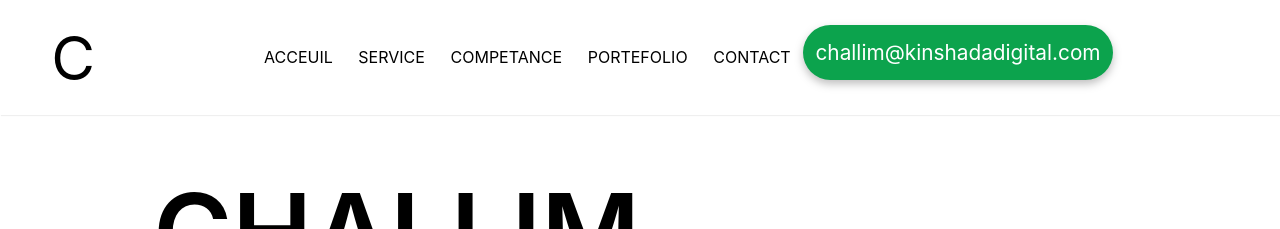
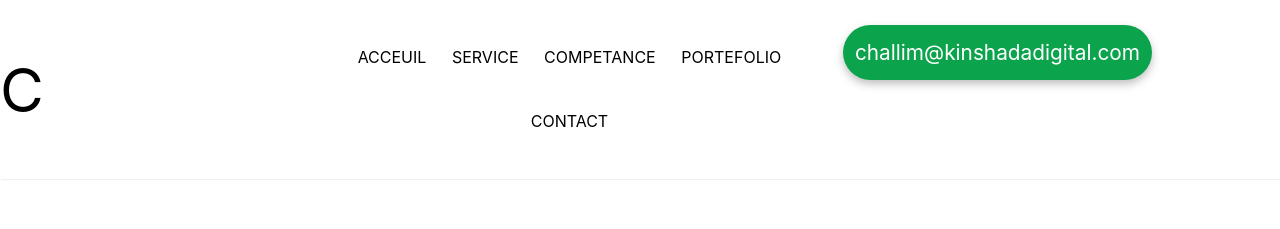
Before and after one commit to Mira-morisho/portefolio-challim, a React (Create React App) app: page / in a window 1280 px wide. Shown: the top 229 px of the page. Built offline with nearby package versions, Linux system fonts and the light colour scheme.

Commit message:
fix:gerer le posictionement du composant header

```diff
--- a/src/Composants/organisms/Header.jsx
+++ b/src/Composants/organisms/Header.jsx
@@ -14,11 +14,15 @@
     <>
       <div>
         <div className="header">
-          <Logo />
+          <div className="headerlogo">
+            <Logo />
+          </div>
+
           <div className={drawMenu ? "navigation" : " navigation hiddenMenu"}>
             <Navbar />
             <Buttonnavbar />
           </div>
+
           <div className="div-hambuger">
             <span className="hamburger" onClick={() => toggleMenu()}>
               {drawMenu ? <AiOutlineClose /> : <AiOutlineMenu />}
--- a/src/styles/Header.css
+++ b/src/styles/Header.css
@@ -1,19 +1,25 @@
 
 
-body{
-    width: 100vw;
-}
+/* body{
+    width: 100%;
+} */
 .header{
 display: flex;
 justify-content: space-between;
-padding: 0 4%;
+/* padding: 0 10%; */
 align-items: center;
 box-shadow: 1px 1px 1px #efefef;
 position: relative;
-width: auto;
+width: 100%;
+}
+.headerlogo{
+    width: 10%;
+    display: flex;
+
 }
 
 .logo{
+
     padding: 0px;
     border: none;
     box-sizing: border-box;
@@ -21,6 +27,7 @@
     font-family: var(--font-neue);
     font-size: 60px;
     transition: all 0.3s ease-in-out 0s;
+    justify-content: left;
 }
 
 .logo:hover{
@@ -30,6 +37,7 @@
     .header li{
         display: inline-block;
         align-items: center;
+        justify-content: space-between;
         padding: 0.8rem;
         font-size: 16px;
         text-align: left;
@@ -46,7 +54,6 @@
          display: flex;
         flex-direction: row;
         align-items: center;
-
         font-family: var(--font-neue);
         font-weight: 400;
         font-size: 1.6rem;
@@ -62,8 +69,6 @@
         border: none;
         font-family: 'Inter';
         font-weight: 400;
-        /* text-align: center;  */
-        /* position: relative; */
         font-size: 1.3rem;
         line-height: 150%;
         background: var(--green);
@@ -87,20 +92,47 @@
 }
 .navigation{
     display: flex;
+   width: 70%;
+   justify-content: space-between;
+
 }
      @media screen and (max-width: 1024px) {
-        .header{
-            padding: 0 2%;
+        /* .header{
+            padding: 0 4%;
+        } */
+        .navigation{
+           width: 76%;
+        }
+        .headerlogo{
+            width: 7%;
+        }
+        .header li{
 
+            justify-content: space-between;
+            padding: 0.5em;
+            font-size: 14px;
         }
+
+        .header button {
+
+
+           font-weight: 400;
+           font-size: 1.1rem;
+           line-height: 150%;
+        }
+
+
+
+
     }
     @media screen and (max-width: 960px) {
         .header li{
             padding: 0.6rem;
             font-size: 13px;
         }
+
     }
-    @media screen and (max-width: 860px) {
+    @media screen and (max-width: 910px) {
         .header li{
             padding: 0.5rem;
             font-size: 11px;
@@ -116,7 +148,7 @@
     }
 
 
-    @media screen and (max-width: 800px) {
+    @media screen and (max-width: 900px) {
 
         .header{
             flex-direction: column;
```
